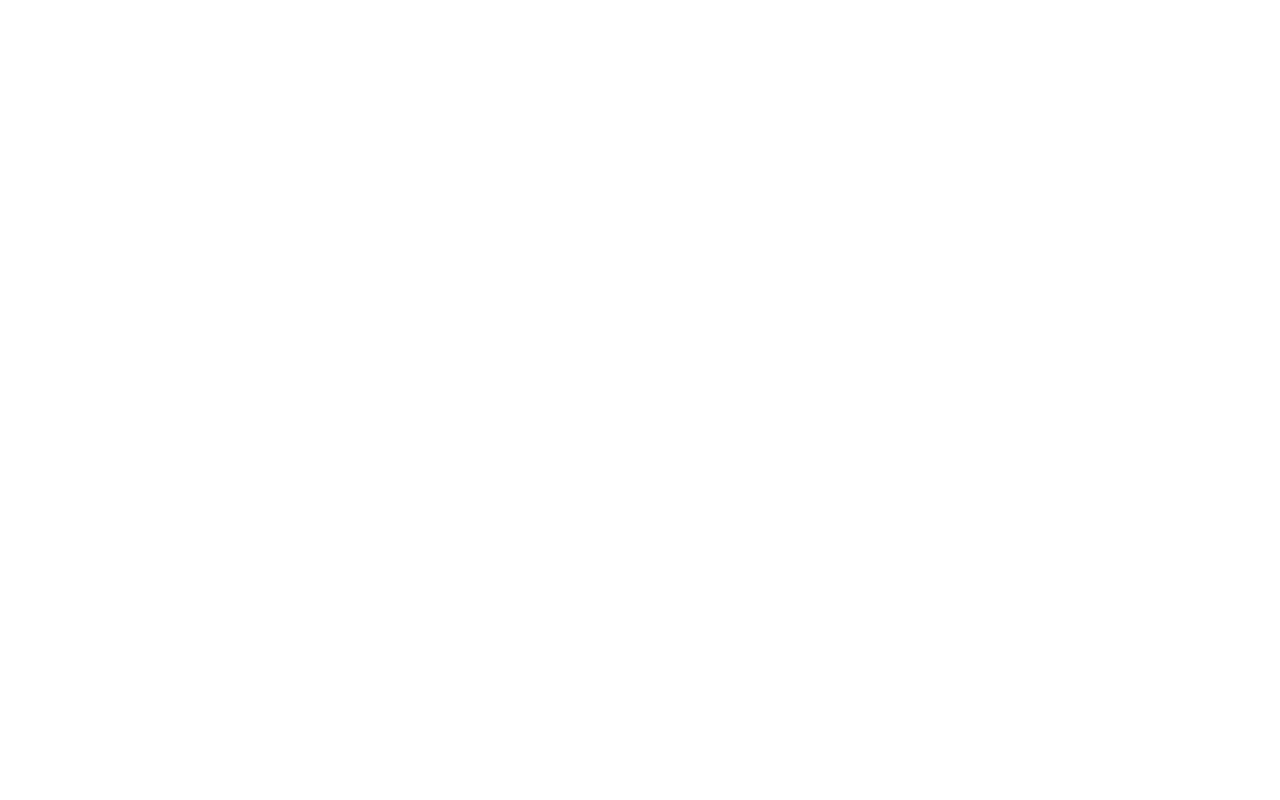
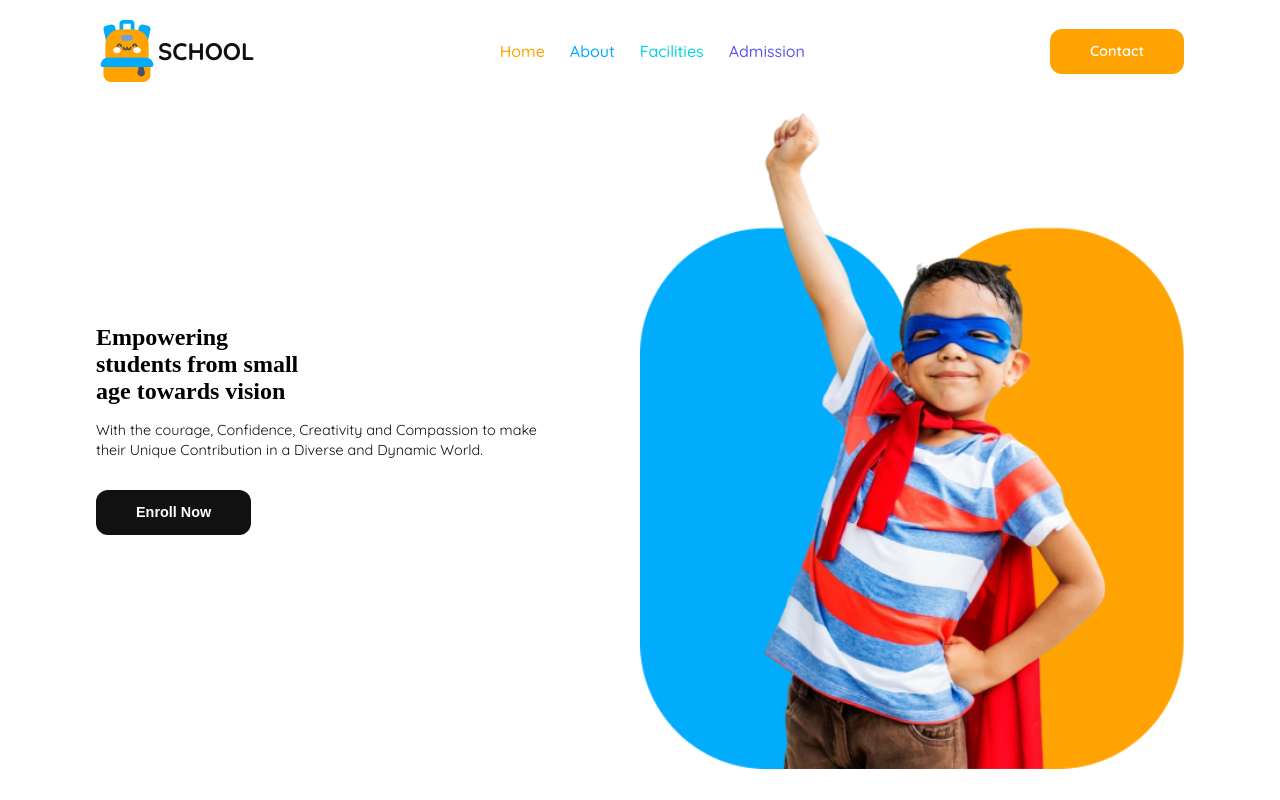
Before and after one commit to mdrasel97/kids-education, a plain HTML site: page index.html in a window 1280 px wide. Drawn offline with Linux system fonts and the light colour scheme.

Commit message:
header section desktop and mobile responsive added

```diff
--- a/index.html
+++ b/index.html
@@ -12,6 +12,68 @@
      <link rel="stylesheet" href="https://cdnjs.cloudflare.com/ajax/libs/font-awesome/6.7.2/css/all.min.css" integrity="sha512-Evv84Mr4kqVGRNSgIGL/F/aIDqQb7xQ2vcrdIwxfjThSH8CSR7PBEakCr51Ck+w+/U6swU2Im1vVX0SVk9ABhg==" crossorigin="anonymous" referrerpolicy="no-referrer" />
 </head>
 <body>
+    <header class="header">
+        <nav class="navbar display_flex">
+            <!-- logo_container start -->
+        <div class="logo_container display_flex">
+            <div class="logo display_flex">
+                <img src="./assets/logo.png" alt="">
+                <h2>SCHOOL</h2>
+            </div>
+            <div class="menu">
+                <i class="fa-solid fa-bars"></i>
+            </div>
+        </div>
+        <!-- logo_container end -->
+         <!-- navber start  -->
 
+
+          <ul class="navbar_nav display_flex">
+            <li class="nav_item">
+                <a class="nav_link" id="home" href="">Home</a>
+            </li>
+            <li class="nav_item">
+                <a class="nav_link" id="about" href="">About</a>
+            </li>
+            <li class="nav_item">
+                <a class="nav_link" id="facilities" href="">Facilities</a>
+            </li>
+            <li class="nav_item">
+                <a class="nav_link" id="admission" href="">Admission</a>
+            </li>
+          </ul>
+
+
+            <button class="nav_btn">Contact</button>
+        </nav>
+
+
+
+    </header>
+
+
+    <main class="main">
+<!-- <marquee behavior="" direction="">amar sonar bangla ami tomay valobashi</marquee> -->
+
+<!-- banner -->
+ <section>
+    <div class="banner_container display_flex">
+<div class="banner_content">
+<h1 class="banner_hadding"><span id="empowering">Empowering</span> <br>
+    students from small <br> age <span id="vision">towards vision</span></h1>
+    <p class="paragraph_primary">With the courage, Confidence, Creativity and Compassion to make <br> their Unique Contribution in a Diverse and Dynamic World.</p>
+    <button class="btn_primary">Enroll Now</button>
+</div>
+<div class="banner_img">
+<img src="./assets/hero-kids.png" alt="">
+</div>
+    </div>
+ </section>
+    </main>
+
+
+    <footer class="footer">
+
+    </footer>
 </body>
 </html>
--- a/styles/style.css
+++ b/styles/style.css
@@ -10,3 +10,144 @@
 
 
 /* primary work  */
+.hadding_primary{
+
+}
+.paragraph_primary{
+    color: rgb(17, 17, 17);
+    font-family: Quicksand;
+    font-size: .90rem;
+    font-weight: 400;
+    line-height: 20px;
+    margin: 15px 0px;
+}
+.btn_primary{
+    background: rgb(17, 17, 17);
+    color: rgb(255, 255, 255);
+    font-size: .90rem;
+    font-weight: 600;
+    line-height: 25px;
+    border: none;
+    border-radius: 12px;
+    padding: 10px 40px;
+    cursor: pointer;
+    margin: 15px 0px;
+}
+.display_flex{
+    display: flex;
+}
+
+
+
+/* header */
+header{
+    max-width: 1440px;
+    width: 85%;
+    margin: 0 auto;
+}
+.navbar{
+justify-content: space-between;
+align-items: center;
+padding: 20px 0px;
+
+}
+.logo{
+    align-items: center;
+
+}
+.logo h2{
+    color: rgb(17, 17, 17);
+    font-family: Quicksand;
+    font-size: 1.50rem;
+    font-weight: 700;
+    line-height: 25px;
+}
+
+
+/* navber design  */
+.nav_btn{
+    background: rgb(254, 163, 1);
+    color: rgb(255, 255, 255);
+    font-family: Quicksand;
+    font-size: .90rem;
+    font-weight: 600;
+    line-height: 25px;
+    border: none;
+    border-radius: 12px;
+    padding: 10px 40px;
+    cursor: pointer;
+}
+.navbar_nav{
+    gap: 25px;
+}
+.nav_item{
+    list-style: none;
+}
+.nav_link{
+    text-decoration: none;
+    font-family: Quicksand;
+    font-size: 1rem;
+    font-weight: 500;
+    line-height: 25px;
+}
+#home{
+    color: #FEA301;
+}
+#about{
+    color: #01ACFD;
+}
+
+#facilities{
+    color: #05D4DF;
+}
+#admission{
+    color: #5D58EF;
+}
+
+.menu{
+    display: none;
+}
+
+/* banner section  */
+.main{
+    width: 85%;
+    margin: 0 auto;
+}
+.banner_container{
+    justify-content: space-between;
+    align-items: center;
+}
+.banner_img,
+.banner_content{
+    width: 500%;
+}
+.banner_img img{
+    width: 100%;
+}
+
+
+@media all and (max-width: 576px) {
+    .logo_container{
+        width: 100%;
+        justify-content: space-between;
+        align-items: center;
+        /* border-bottom: 1px solid #FEA301 ; */
+    }
+    .navbar{
+        border-bottom: 1px solid #FEA301;
+    }
+
+    .navbar_nav,
+    .nav_btn{
+        display: none;
+    }
+
+    .logo h2{
+        display: none;
+    }
+    .menu{
+        display: block;
+        font-size: 2.50rem;
+    }
+
+}
```
